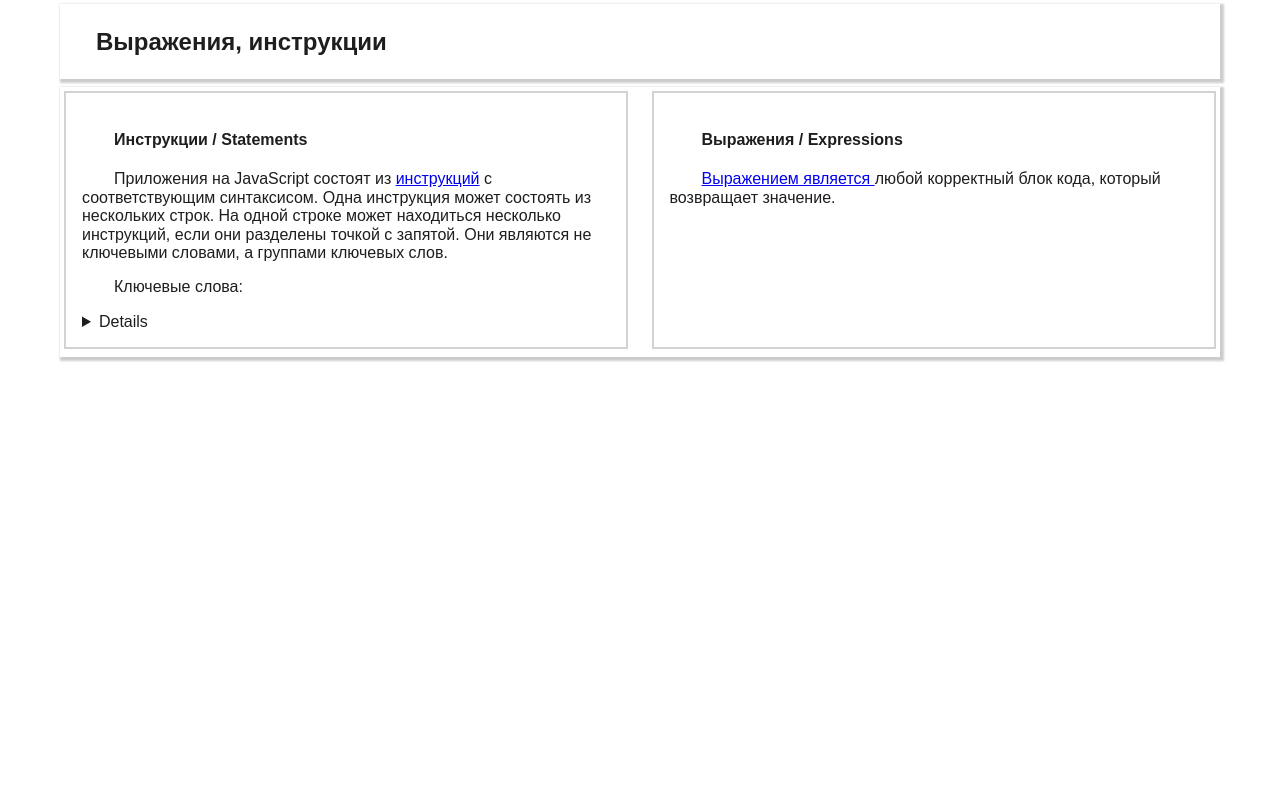
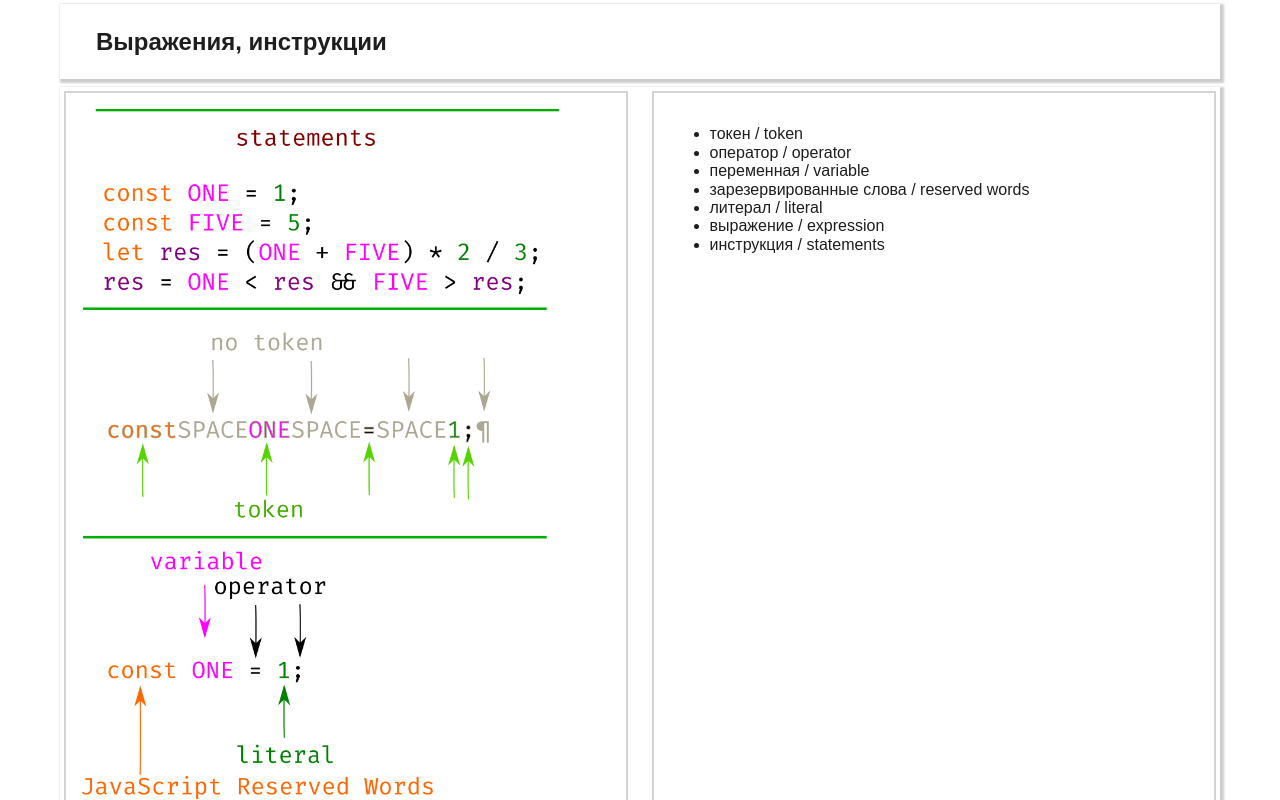
Before and after one commit to gennadiy1970/introJS, a plain HTML site: page html/page-3.html in a window 1280 px wide. Shown: the top 800 px of the page. Drawn offline with nearby package versions, Linux system fonts and the light colour scheme.

Commit message:
add picture about an expression termin

```diff
--- a/html/page-3.html
+++ b/html/page-3.html
@@ -15,17 +15,22 @@
     </div>
     <div class="wrapper">
         <section>
-            <h4>Инструкции / Statements</h4>
-            <p><a href=""></a>
-                Приложения на JavaScript состоят из <a href="https://developer.mozilla.org/ru/docs/Web/JavaScript/Reference/Statements#Statements_and_declarations_by_category">инструкций</a> с соответствующим синтаксисом. Одна инструкция может состоять из нескольких строк. На одной строке может находиться несколько инструкций, если они разделены точкой с запятой. Они являются не ключевыми словами, а группами ключевых слов.</p>
-            <p>Ключевые слова:</p>
-            <details>
-                <ul class="list-words"></ul>
-            </details>
+            <img
+                src="../images/syntaxis.png"
+                alt="syntaxis"
+                style="width: 100%;"
+            >
         </section>
         <section>
-            <h4>Выражения / Expressions</h4>
-            <p><a href="https://developer.mozilla.org/ru/docs/Web/JavaScript/Guide/Expressions_and_Operators#%D0%92%D1%8B%D1%80%D0%B0%D0%B6%D0%B5%D0%BD%D0%B8%D1%8F">Выражением является </a> любой корректный блок кода, который возвращает значение.</p>
+            <ul>
+                <li>токен / token</li>
+                <li>оператор / operator</li>
+                <li>переменная / variable</li>
+                <li>зарезервированные слова / reserved words</li>
+                <li>литерал / literal</li>
+                <li>выражение / expression</li>
+                <li>инструкция / statements</li>
+            </ul>
         </section>
     </div>
    <script src="../js/page-3.js"></script>
```
Also changed, not shown: images/syntaxis.png (added).
